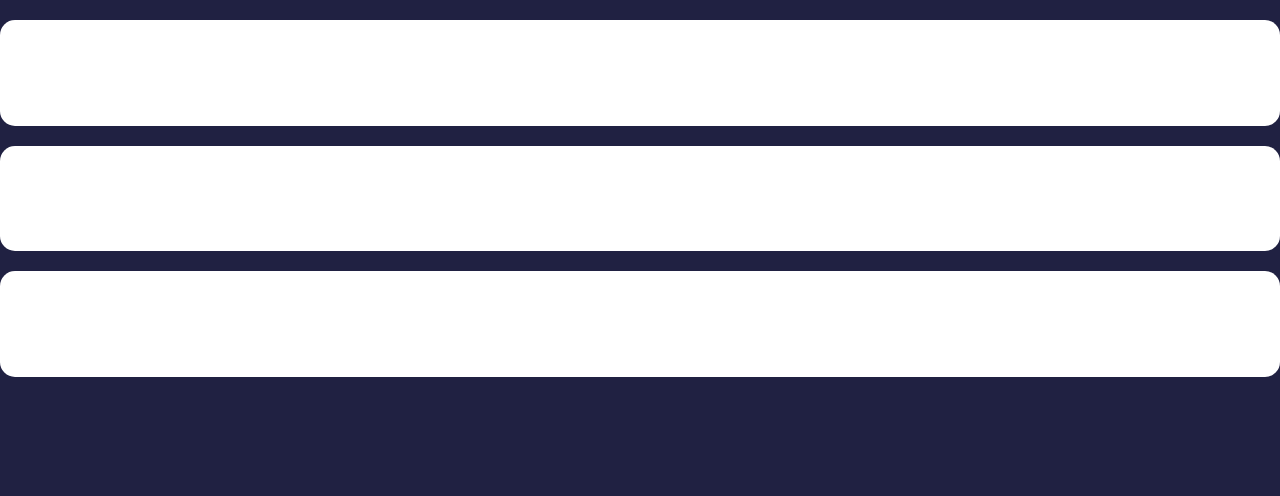
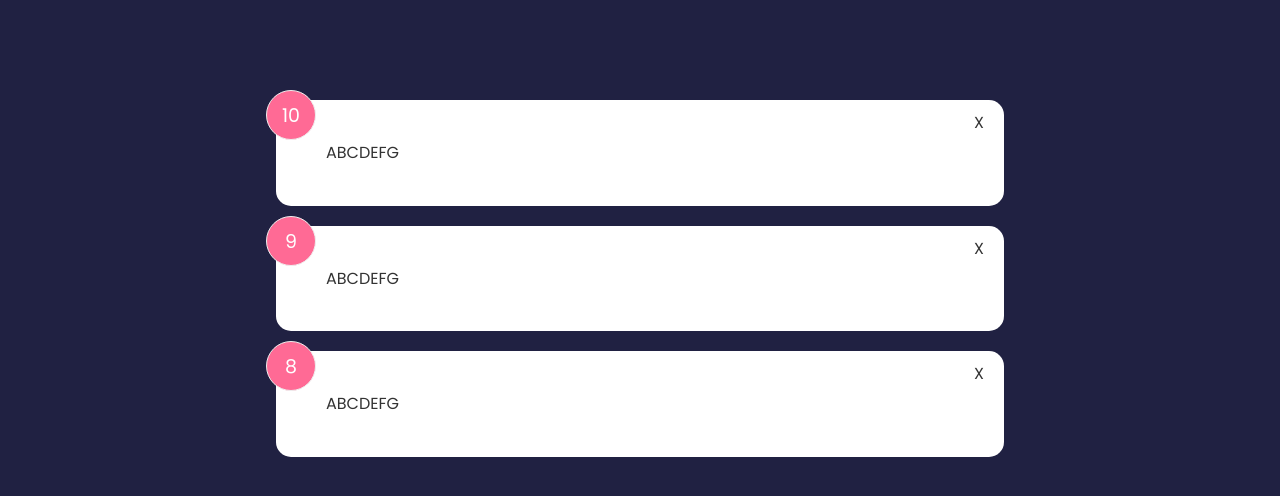
Before and after one commit to meIwata/svelte-feedback-app, a Svelte app: page / in a window 1280 px wide. Shown: the top 496 px of the page. Built offline with nearby package versions, Linux system fonts and the light colour scheme.

Commit message:
Add new files

```diff
--- a/src/App.svelte
+++ b/src/App.svelte
@@ -19,7 +19,7 @@
     ]
 </script>
 
-<main>
+<main class="container">
     <!-- <FeedbackList feedback = {feedback} /> -->
     <FeedbackList {feedback} />
 
--- a/src/components/Card.svelte
+++ b/src/components/Card.svelte
@@ -5,6 +5,7 @@
 <style>
     .card{
         background-color: #fff;
+        color: #333;
         border-radius: 15px;
         padding: 40px 50px;
         margin: 20px 0;
--- a/src/components/FeedbackItem.svelte
+++ b/src/components/FeedbackItem.svelte
@@ -4,5 +4,37 @@
 </script>
 
 <Card>
-    Hello
+    <div class = "num-display">
+        {item.rating}
+    </div>
+    <div class="close">X</div>
+    <p class="text-display">
+        {item.text}
+    </p>
 </Card>
+
+<style>
+    .num-display {
+    position: absolute;
+    top: -10px;
+    left: -10px;
+    width: 50px;
+    height: 50px;
+    background: #ff6a95;
+    color: #fff;
+    border: 1px #eee solid;
+    border-radius: 50%;
+    padding: 10px;
+    text-align: center;
+    font-size: 19px;
+  }
+
+  .close {
+    position: absolute;
+    top: 10px;
+    right: 20px;
+    cursor: pointer;
+    background: none;
+    border: none;
+  }
+</style>
```
